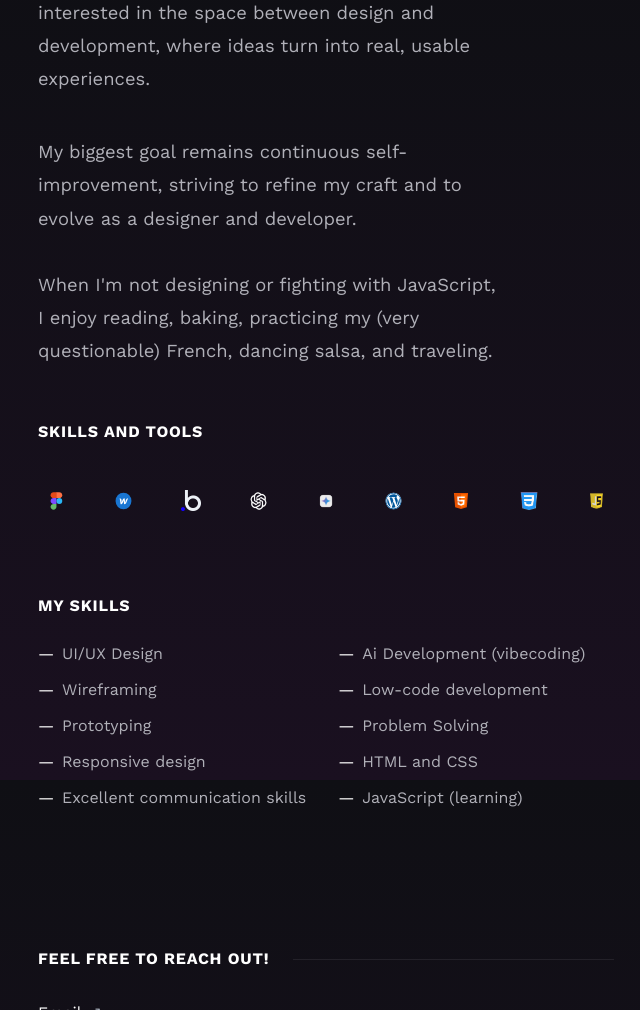
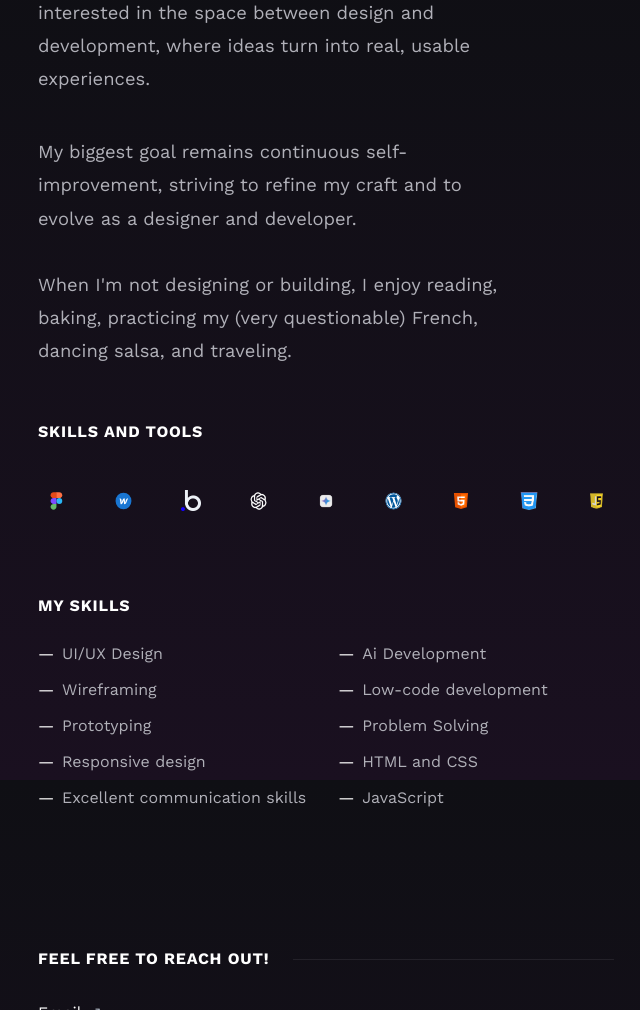
Before and after one commit to Ladyruth/My-Portfolio, a plain HTML site: page about.html in a window 1280 px wide. Shown: the part 820-1830 px from the top of the page, without its empty margins (26-666 px from the left). Drawn offline with nearby package versions, Linux system fonts and the light colour scheme.

Commit message:
update skills

```diff
--- a/about.html
+++ b/about.html
@@ -66,7 +66,7 @@
                             My biggest goal remains continuous self-improvement, striving to refine my craft and to
                             evolve as a designer and developer. <br><br>
 
-                            When I'm not designing or fighting with JavaScript, I enjoy reading, baking, practicing my
+                            When I'm not designing or building, I enjoy reading, baking, practicing my
                             (very questionable) French,
                             dancing salsa, and traveling.
 
@@ -124,11 +124,11 @@
 
                                 <ul class="skills-group">
 
-                                    <li>Ai Development (vibecoding)</li>
+                                    <li>Ai Development</li>
                                     <li>Low-code development</li>
                                     <li>Problem Solving</li>
                                     <li>HTML and CSS</li>
-                                    <li>JavaScript (learning)</li>
+                                    <li>JavaScript</li>
                                 </ul>
                             </div>
 
@@ -147,7 +147,8 @@
                                     <span id="email-feedback" class="copy-feedback">Copied to clipboard!</span>
                                 </li>
                                 <li><a href="#" class="minimal-contact-link">Resume <span>↗</span></a></li>
-                                <li><a href="https://www.linkedin.com/in/ruth-ezeneche/" target="_blank" class="minimal-contact-link">Linkedin <span>↗</span></a></li>
+                                <li><a href="https://www.linkedin.com/in/ruth-ezeneche/" target="_blank"
+                                        class="minimal-contact-link">Linkedin <span>↗</span></a></li>
                             </ul>
                             <script>
                                 function copyEmail(e) {
```
Also changed, not shown: index.html (+2 -2 lines).
